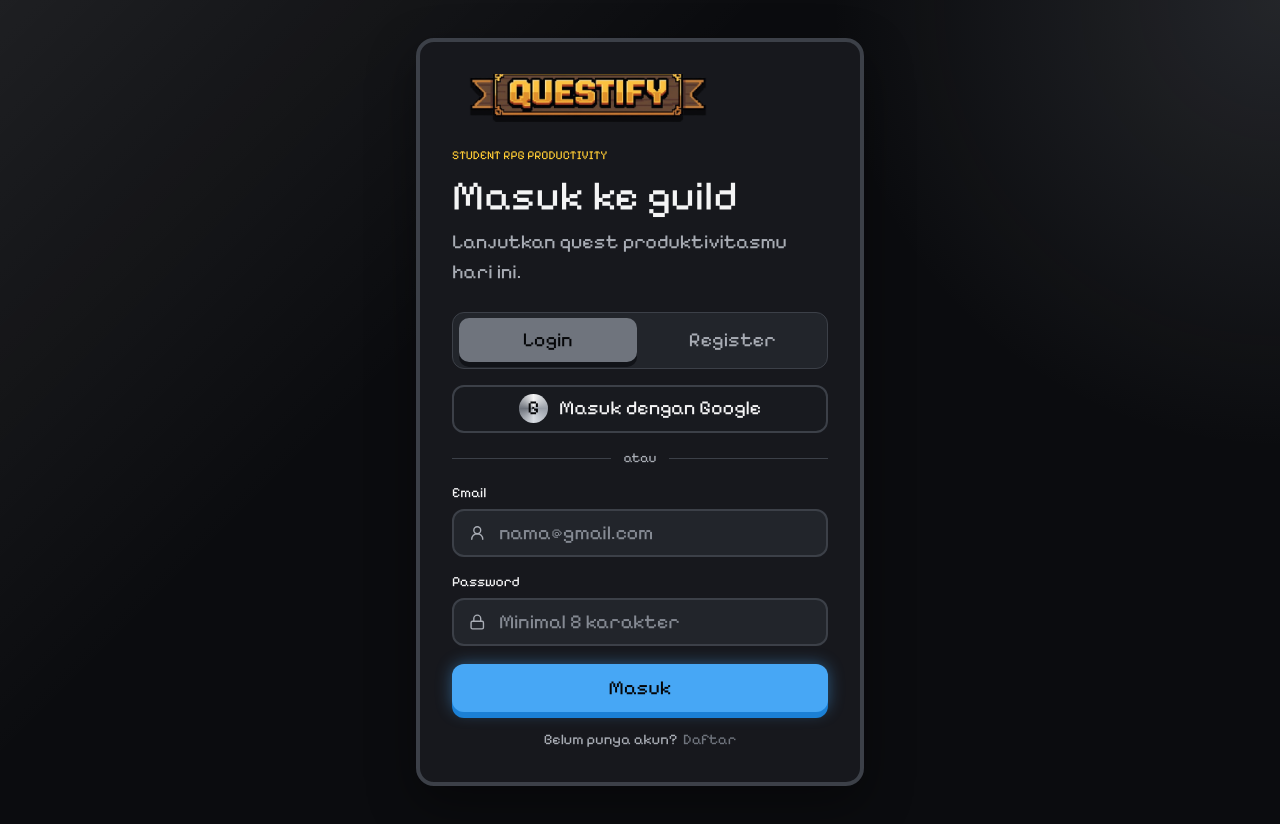
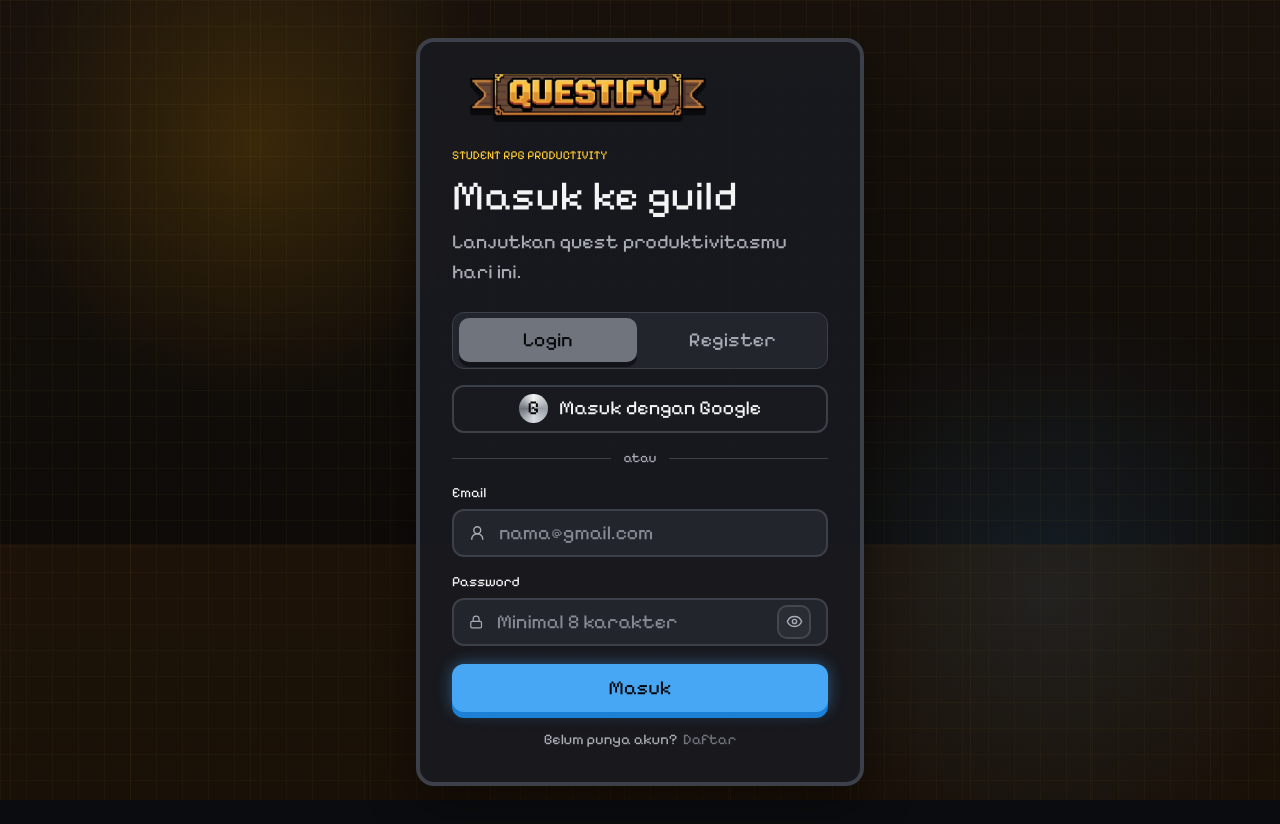
Before and after one commit to walkerreza/website_intercomp, a React (Vite) app: page / in a window 1280 px wide. Both pictures are taken after a click on the button "Masuk". Built offline with nearby package versions, Linux system fonts and the light colour scheme; no server answers; a web font is replaced by a local one.

Commit message:
Add password visibility toggle

```diff
--- a/src/components/AuthForm.jsx
+++ b/src/components/AuthForm.jsx
@@ -1,5 +1,5 @@
 import { useState } from "react";
-import { Lock, Mail, UserRound } from "lucide-react";
+import { Eye, EyeOff, Lock, UserRound } from "lucide-react";
 import { QuestifyLogo } from "./QuestifyLogo.jsx";
 import {
   signInWithGoogle,
@@ -61,6 +61,7 @@ function saveStoredUser(accountId) {
 
 export function AuthForm({ onAuthenticated }) {
   const [mode, setMode] = useState("login");
+  const [isPasswordVisible, setIsPasswordVisible] = useState(false);
   const [submittedMessage, setSubmittedMessage] = useState("");
   const [isSubmitting, setIsSubmitting] = useState(false);
 
@@ -180,16 +181,24 @@ export function AuthForm({ onAuthenticated }) {
 
           <label className="input-group">
             <span>Password</span>
-            <div>
+            <div className="input-group__control">
               <Lock size={18} />
               <input
-                type="password"
+                type={isPasswordVisible ? "text" : "password"}
                 name="password"
                 placeholder="Minimal 8 karakter"
                 autoComplete={mode === "login" ? "current-password" : "new-password"}
                 minLength={8}
                 required
               />
+              <button
+                aria-label={isPasswordVisible ? "Sembunyikan password" : "Tampilkan password"}
+                className="password-visibility-button"
+                onClick={() => setIsPasswordVisible((isVisible) => !isVisible)}
+                type="button"
+              >
+                {isPasswordVisible ? <EyeOff size={17} /> : <Eye size={17} />}
+              </button>
             </div>
           </label>
 
--- a/src/styles/auth.css
+++ b/src/styles/auth.css
@@ -509,6 +509,29 @@
   color: #858a93;
 }
 
+.password-visibility-button {
+  display: grid;
+  flex: 0 0 auto;
+  width: 2.1rem;
+  height: 2.1rem;
+  min-height: 2.1rem;
+  padding: 0;
+  border: 2px solid rgba(255, 255, 255, 0.12);
+  border-radius: 10px;
+  place-items: center;
+  color: var(--text-secondary);
+  background: rgba(255, 255, 255, 0.04);
+  cursor: pointer;
+  box-shadow: none;
+}
+
+.password-visibility-button:hover,
+.password-visibility-button:focus-visible {
+  color: var(--sync-gold);
+  border-color: rgba(255, 204, 53, 0.45);
+  outline: none;
+}
+
 .role-selector {
   min-width: 0;
   margin: 0.35rem 0 0;
@@ -583,6 +606,39 @@
   border-color: var(--role-accent);
   background: var(--surface-soft);
   box-shadow: 0 5px 0 rgba(0, 0, 0, 0.35);
+}
+
+.login-page {
+  position: relative;
+  isolation: isolate;
+}
+
+.login-page::before,
+.login-page::after {
+  position: fixed;
+  inset: 0;
+  z-index: -2;
+  pointer-events: none;
+  content: "";
+}
+
+.login-page::before {
+  background:
+    linear-gradient(rgba(255, 204, 53, 0.035) 1px, transparent 1px),
+    linear-gradient(90deg, rgba(255, 204, 53, 0.03) 1px, transparent 1px),
+    radial-gradient(circle at 20% 18%, rgba(202, 138, 4, 0.2), transparent 16rem),
+    radial-gradient(circle at 82% 74%, rgba(71, 167, 245, 0.12), transparent 18rem),
+    linear-gradient(180deg, #19120c 0%, #080706 100%);
+  background-size: 26px 26px, 26px 26px, auto, auto, auto;
+}
+
+.login-page::after {
+  z-index: -1;
+  opacity: 0.38;
+  background:
+    linear-gradient(90deg, transparent 0 8%, rgba(241, 199, 91, 0.12) 8% 9%, transparent 9% 18%),
+    linear-gradient(180deg, transparent 0 68%, rgba(92, 52, 17, 0.56) 68% 100%);
+  background-size: 7.5rem 100%, auto;
 }
 
 .primary-button {
```
Also changed, not shown: 1 other file (tests, documents, lock files or other folders).
